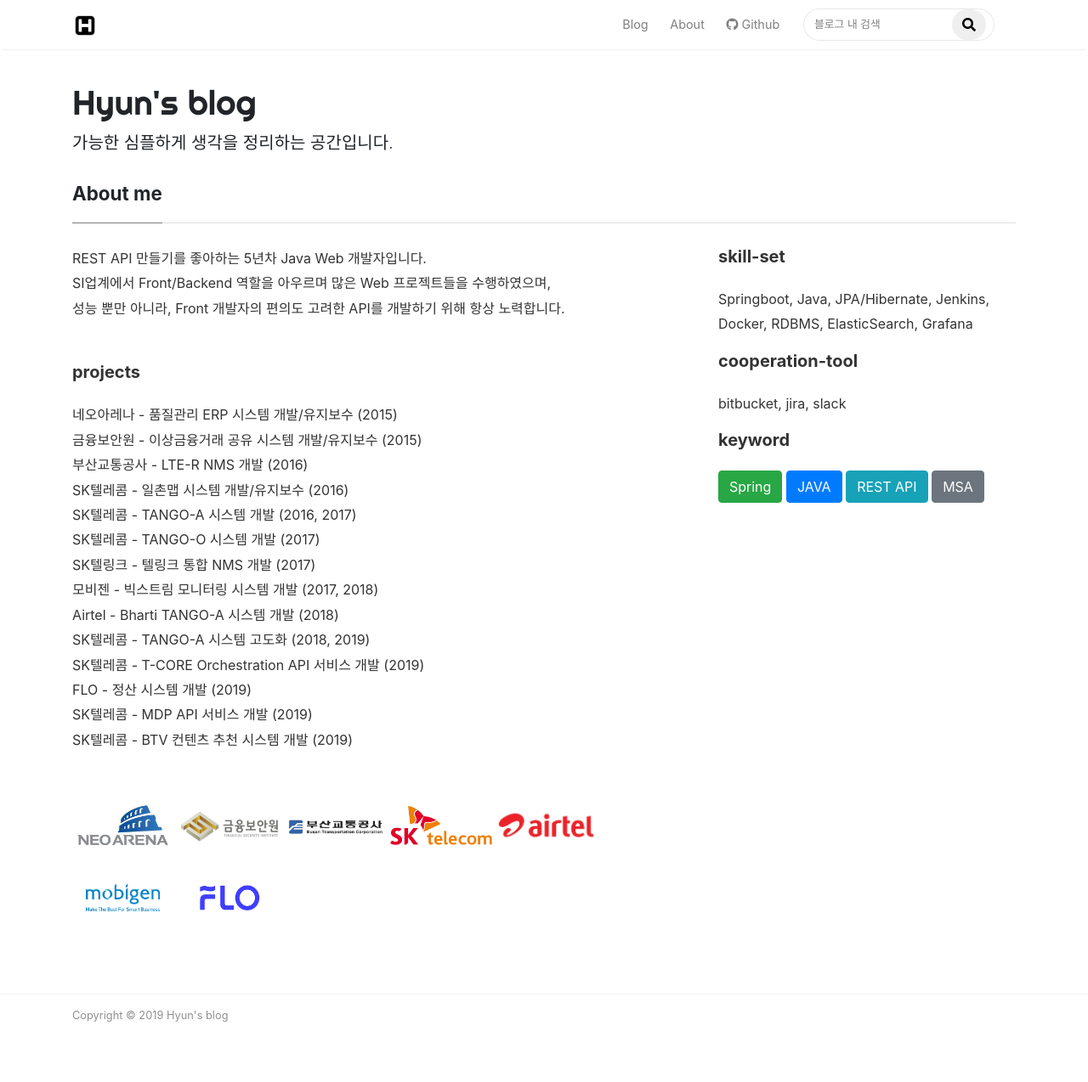
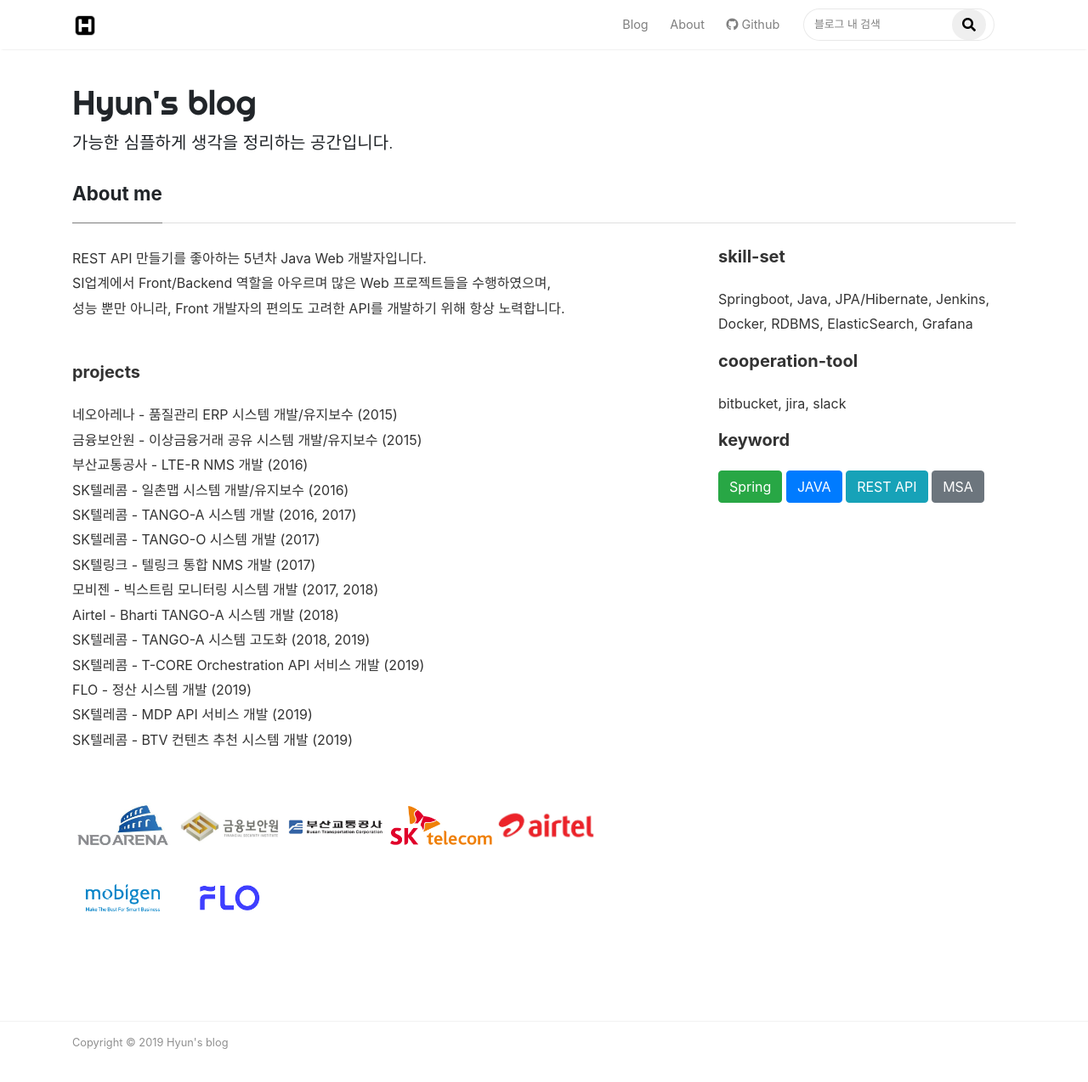
Before and after one commit to kdh0981/kdh0981.github.io, a Jekyll site: the page built from _pages/about.md, in a window 1280 px wide and 1311 px high. Shown: the top 1274 px of the window at 85% size. Built offline with Jekyll 4.4.1, drawn with Linux system fonts in a browser that asks for light colours; nearby versions of some CDN libraries.

Commit message:
about 레이아웃 조정

```diff
--- a/_pages/about.md
+++ b/_pages/about.md
@@ -30,7 +30,7 @@ SK텔레콤 - MDP API 서비스 개발 (2019) <br>
 SK텔레콤 - BTV 컨텐츠 추천 시스템 개발 (2019) <br>
 
 <!-- portfolio img -->
-<div class="mt-5">
+<div class="mt-5 mb-5">
 <img src="{{site.baseurl}}/assets/images/neoarena.jpg" width="120" alt="" />
 <img src="{{site.baseurl}}/assets/images/fsi.jpg" width="120" alt="" />
 <img src="{{site.baseurl}}/assets/images/bmetro.jpg" width="120" alt="" />
```
